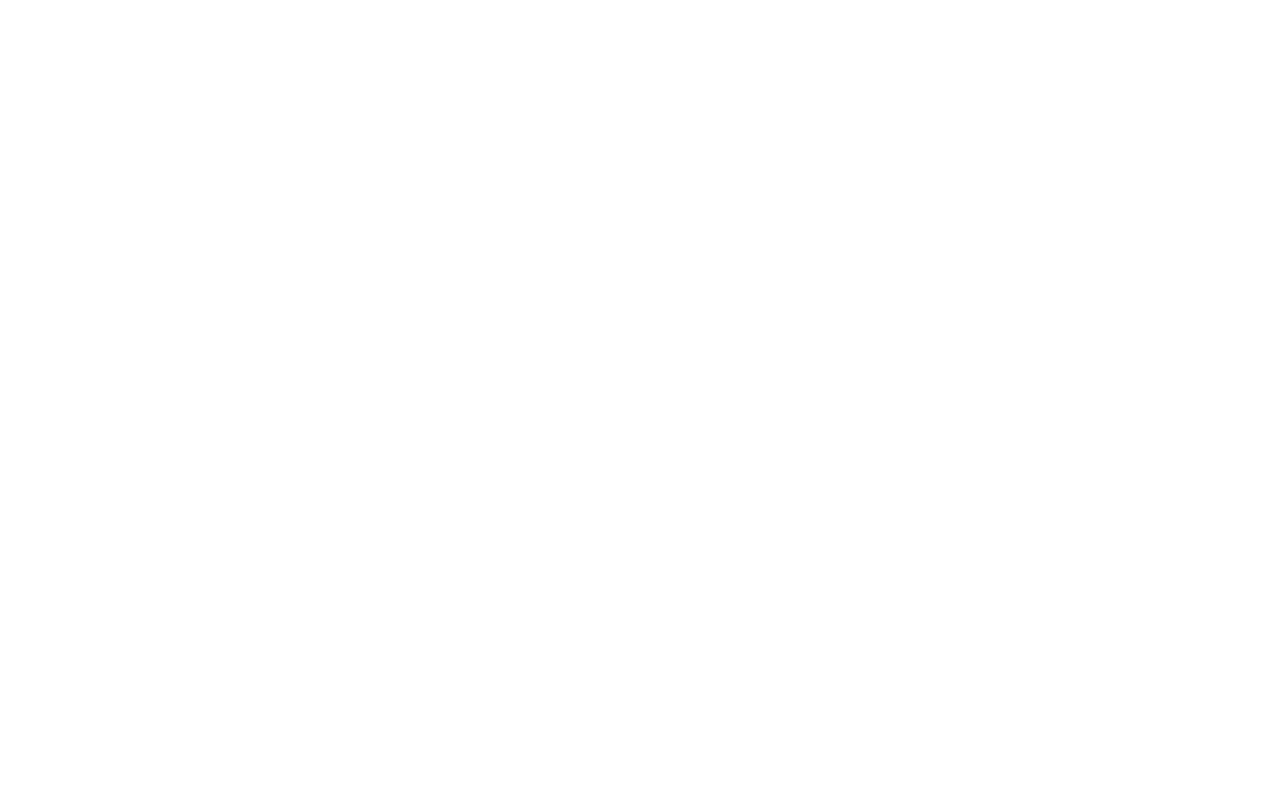
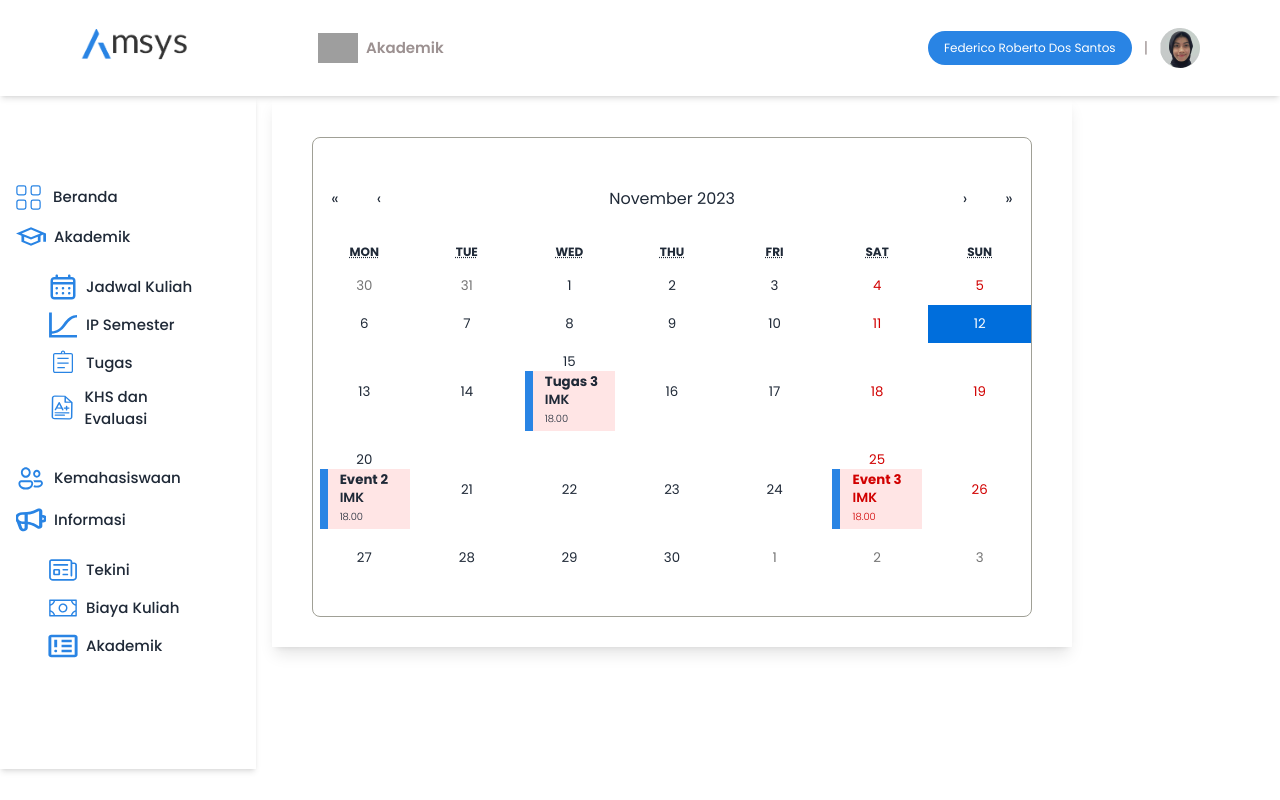
Before and after one commit to Hilaladiii/amsys, a React (Vite) app: page /tugas in a window 1280 px wide. Before the commit this address had no page. Built offline with nearby package versions, Linux system fonts and the light colour scheme; grey boxes are pictures that could not be loaded; what tailwindcss-animated would draw is missing.

Commit message:
add custom calendar

```diff
--- a/package.json
+++ b/package.json
@@ -13,6 +13,7 @@
     "chart.js": "^4.4.0",
     "framer-motion": "^10.16.4",
     "react": "^18.2.0",
+    "react-calendar": "^4.6.1",
     "react-dom": "^18.2.0",
     "react-router-dom": "^6.16.0"
   },
--- a/src/App.jsx
+++ b/src/App.jsx
@@ -2,6 +2,7 @@
 import LandingPage from "./Pages/landingPage";
 import DashboardPage from "./Pages/dashboardPage";
 import AkademikPage from "./Pages/akademikPage";
+import TugasPage from "./Pages/tugasPage";
 function App() {
 
   return (
@@ -10,6 +11,7 @@
         <Route path="/" element={<LandingPage />}/>
         <Route path="/dashboard" element={<DashboardPage />}/>
         <Route path="/akademik" element={<AkademikPage />}/>
+        <Route path="/tugas" element={<TugasPage />}/>
       </Routes>
     </BrowserRouter>
   )
--- /dev/null
+++ b/src/Components/Fragments/Calendar.jsx
@@ -0,0 +1,44 @@
+import React, { useState } from 'react';
+import Calendar from 'react-calendar';
+import 'react-calendar/dist/Calendar.css';
+
+const EventCalendar = () => {
+  const [selectedDate, setSelectedDate] = useState(new Date());
+  const events = {
+    '2023-11-15': 'Tugas 3',
+    '2023-11-20': 'Event 2',
+    '2023-11-25': 'Event 3',
+  };
+
+  const tileContent = ({ date, view }) => {
+    if (events[date.toISOString().split('T')[0]]) {
+      return(
+        <div className='w-[90px] h-[60px] flex flex-row items-center gap-3 bg-[#FF00001A]'>
+          <div className='w-2 h-[60px] bg-tBlue'/>
+          <div className='flex flex-col items-start'>
+            <p className='font-bold'>{events[date.toISOString().split('T')[0]]}</p>
+            <span className='font-semibold'>IMK</span>
+            <div>
+              <div/>
+              <span className='text-[10px] font-light'>18.00</span>
+            </div>
+          </div>
+
+        </div>
+      )
+    }
+  };
+
+  return (
+    <div className='w-[800px] h-[550px] shadow-lg flex p-10'>
+      <Calendar
+        onChange={setSelectedDate}
+        value={selectedDate}
+        tileContent={tileContent}
+        className={'flex flex-col justify-center space-4 w-full h-[480px] rounded-lg border-[1px] '}
+      />
+    </div>
+  );
+};
+
+export default EventCalendar;
--- a/src/Pages/landingPage.jsx
+++ b/src/Pages/landingPage.jsx
@@ -28,8 +28,6 @@
         }
         <div className="mb-[50px]"></div>
       </div>
-
-
     </div>
   )
 }
--- /dev/null
+++ b/src/Pages/tugasPage.jsx
@@ -0,0 +1,17 @@
+import EventCalendar from "../Components/Fragments/Calendar"
+import Navbar, { NavbarLeft } from "../Components/Fragments/Navbar"
+
+
+const TugasPage = () => {
+  return (
+    <div>
+      <Navbar types={'akademik-navbar'}/>
+      <div className="w-[100vw] h-[50vh] mt-[6%] flex flex-row py-5 gap-4">
+      <NavbarLeft/>
+      <EventCalendar/>
+      </div>
+    </div>
+  )
+}
+
+export default TugasPage
```
Also changed, not shown: 1 other file (tests, documents, lock files or other folders).
